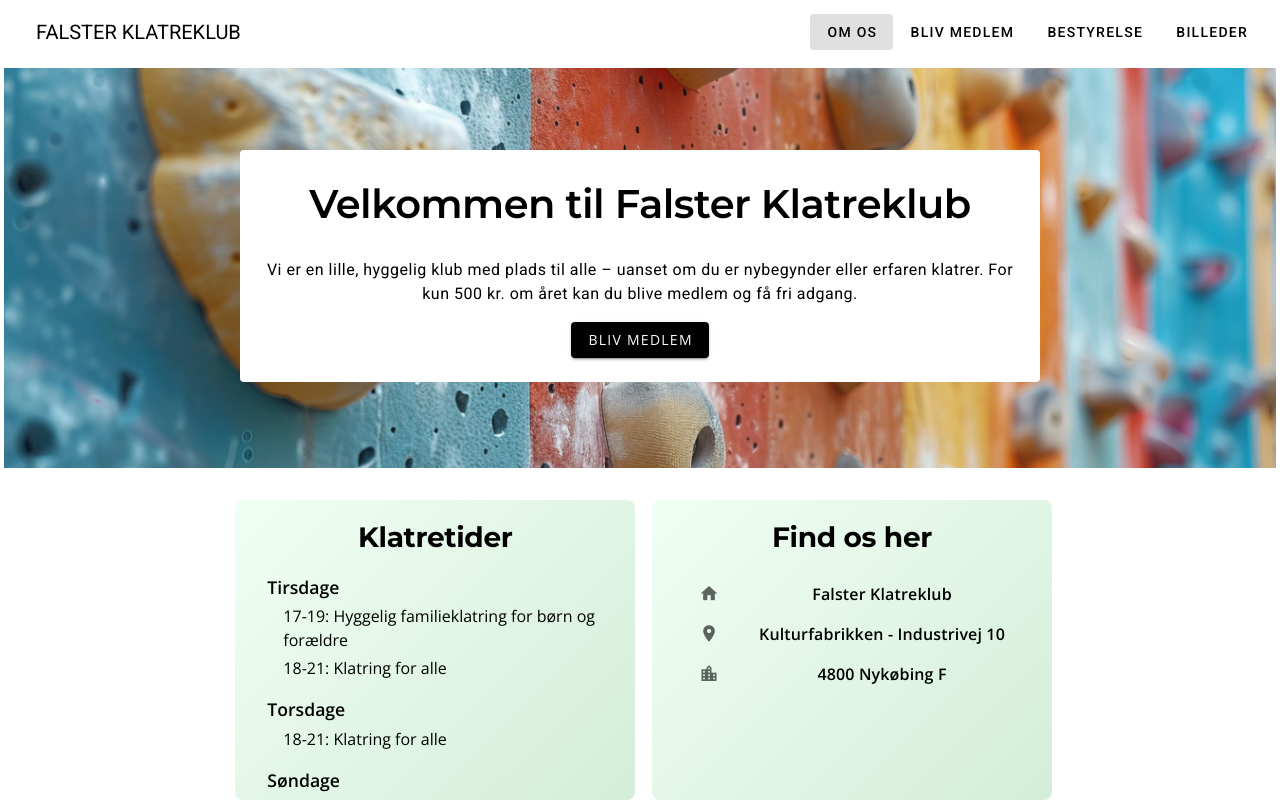
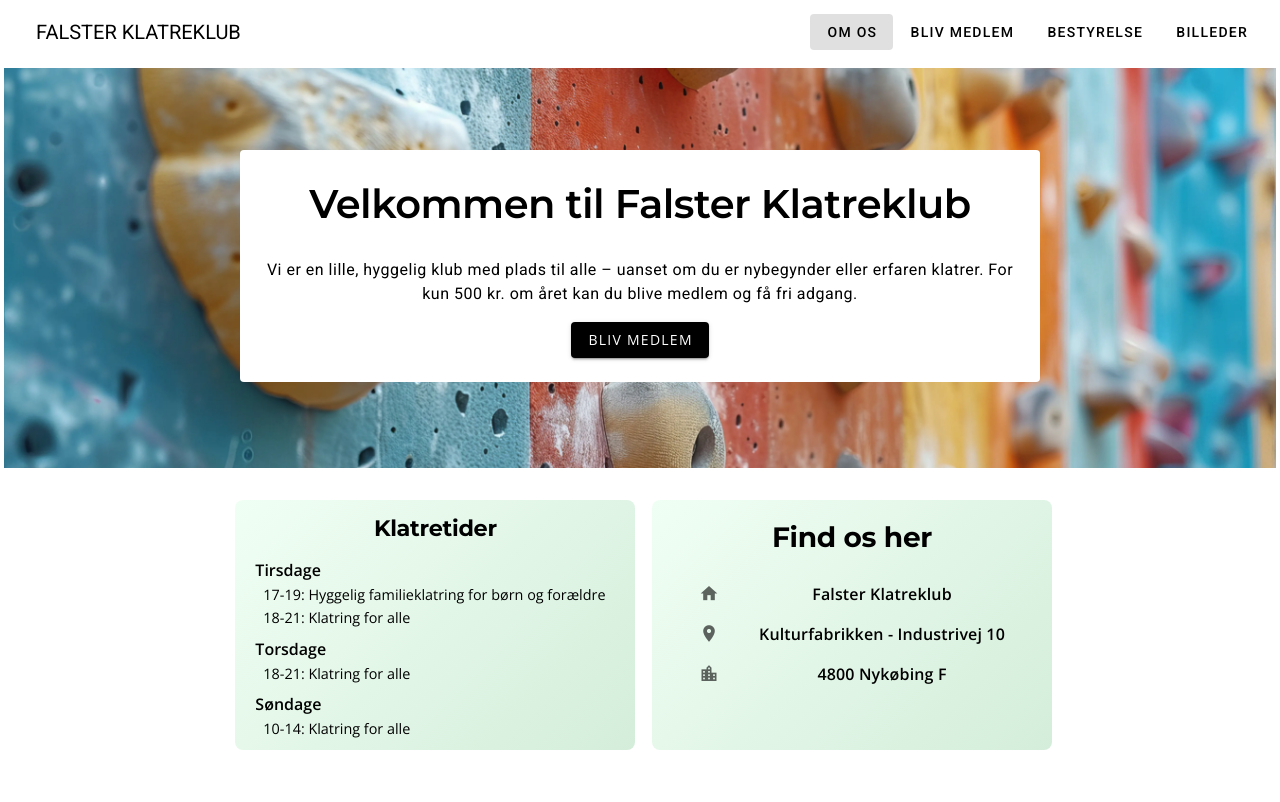
Before and after one commit to mesterjones/Falster-klatreklub-website, a Vue app: page / in a window 1280 px wide. Shown: the top 802 px of the page. Built offline with nearby package versions, Linux system fonts and the light colour scheme.

Commit message:
some more styling on the info cards

```diff
--- a/src/components/HomeComponent.vue
+++ b/src/components/HomeComponent.vue
@@ -25,11 +25,11 @@
             </v-row>
             <v-row justify="center" class="mt-8" style="max-width: 1000px; margin: 0 auto;">
                 <v-col cols="12" md="5">
-                    <v-card class="mx-auto pa-4 info-card" width="400" elevation="0" style="background: linear-gradient(135deg, #f0fff4, #d4edda);" rounded="lg">
+                    <v-card class="mx-auto pa-3 info-card" width="400" elevation="0" style="background: linear-gradient(135deg, #f0fff4, #d4edda);" rounded="lg">
                         <div class="text-center h-100 d-flex flex-column">
-                            <h2 class="mb-4" style="color: black; font-weight: bold;">Klatretider</h2>
+                            <h2 class="mb-3" style="color: black; font-weight: bold; font-size: 1.4rem;">Klatretider</h2>
                             <div class="climbing-schedule flex-grow-1">
-                                <div class="time-slot mb-4">
+                                <div class="time-slot mb-2">
                                     <h3 class="day-header">Tirsdage</h3>
                                     <div class="time-detail">
                                         <p>17-19: Hyggelig familieklatring for børn og forældre</p>
@@ -37,14 +37,14 @@
                                     </div>
                                 </div>
 
-                                <div class="time-slot mb-4">
+                                <div class="time-slot mb-2">
                                     <h3 class="day-header">Torsdage</h3>
                                     <div class="time-detail">
                                         <p>18-21: Klatring for alle</p>
                                     </div>
                                 </div>
 
-                                <div class="time-slot mb-4">
+                                <div class="time-slot">
                                     <h3 class="day-header">Søndage</h3>
                                     <div class="time-detail">
                                         <p>10-14: Klatring for alle</p>
@@ -380,7 +380,7 @@ h2 {
 
 .climbing-schedule {
     text-align: left;
-    padding: 0 16px;
+    padding: 0 8px;
 }
 
 .time-slot {
@@ -390,29 +390,30 @@ h2 {
 .day-header {
     color: black;
     font-weight: bold;
-    font-size: 1.1rem;
-    margin-bottom: 4px;
+    font-size: 1rem;
+    margin-bottom: 2px;
 }
 
 .time-detail {
-    padding-left: 16px;
+    padding-left: 8px;
 }
 
 .time-detail p {
     color: black;
-    margin: 4px 0;
+    margin: 2px 0;
     font-weight: normal;
+    font-size: 0.9rem;
 }
 
 .info-card {
-    height: 300px; /* Adjust this value as needed */
+    height: 250px;
     display: flex;
     flex-direction: column;
 }
 
 .climbing-schedule {
     text-align: left;
-    padding: 0 16px;
+    padding: 0 8px;
     height: 100%;
 }
 </style>
```
